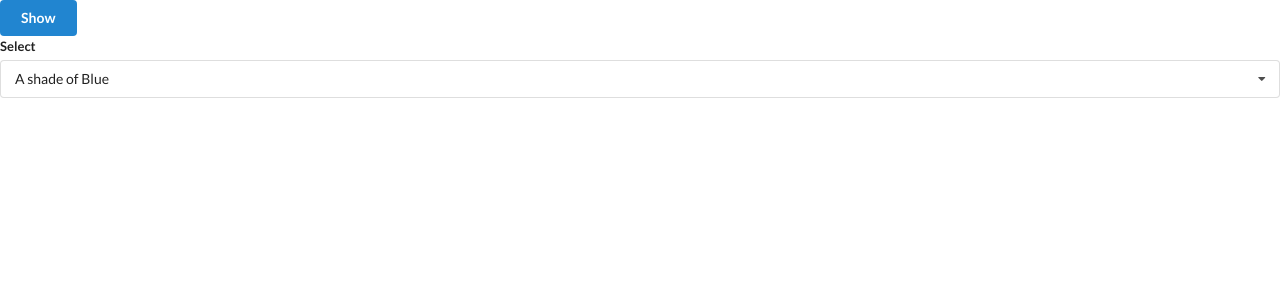
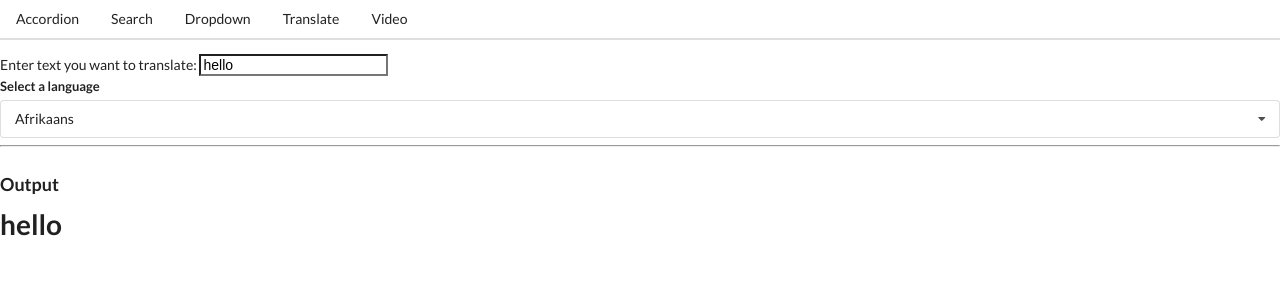
Before and after one commit to HaoWang95/react-widgets, a React (Create React App) app in the folder widgets/: page /translate in a window 1280 px wide. Shown: the top 300 px of the page. Built offline with nearby package versions, Linux system fonts and the light colour scheme; no server answers.

Commit message:
self-defined navigation

```diff
--- a/widgets/src/App.js
+++ b/widgets/src/App.js
@@ -1,9 +1,13 @@
 //import logo from './logo.svg';
 //import './App.css';
-import React from 'react';
+import React, { useState } from 'react';
 import Accordion from './components/Accordion';
 import Search from './components/Search';
 import Dropdown from './components/Dropdown';
+import Route from './components/Route';
+import Header from './components/Header';
+import Translate from './components/Translate';
+import VideoSearch from './components/Video';
 
 const items = [
   {
@@ -75,12 +79,32 @@ class App extends React.Component{
 }
 
 
-const TestApp = () => {
+
+export default () => {
+  const [selected, setSelected] = useState(options[0])
   return (
     <div>
-
+      <Header />
+      <Route path = "/">
+        <Accordion items = {items} />
+      </Route>
+      <Route path = "/search">
+        <Search />
+      </Route>
+      <Route path = "/dropdown">
+        <Dropdown
+          options = {options}
+          label = 'Select something'
+          selected = {selected}
+          onSelectedChange = {setSelected}
+         />
+      </Route>
+      <Route path = "/translate">
+        <Translate></Translate>
+      </Route>
+      <Route path = "/video">
+        <VideoSearch></VideoSearch>
+      </Route>
     </div>
-    )
-}
-
-export default App;
+  )
+};
--- a/widgets/src/components/Convert.js
+++ b/widgets/src/components/Convert.js
@@ -1,31 +1,54 @@
-import React, {useState, useEffect} from 'react';
+import React, { useState, useEffect } from 'react';
 import axios from 'axios';
 
+const google_api_key = 'AIzaSyCHUCmpR7cT_yDFHC98CZJy2LTms-IwDlM';
 
+const Convert = ({ language, text }) => {
+    const [result, setResult] = useState('hello');
+    const [delayedText, setDelayedText] = useState('hello');
 
-const Convert = ({language, text}) => {
-    const [result, setResult] = useState('');
+    // as long as the text changes, wait for 1sec then call the api
     useEffect(
-        async () => {
+        () => {
+            const textTimer = setTimeout(
+                () => {
+                    setDelayedText(text)
+                }, 1000
+            );
+            return () => {
+                clearTimeout(textTimer)
+            }
+        },[text]
+    );
+
+    useEffect(
+        () => {
             console.log('new language or text');
+            console.log(text, language);
+            // something goes wrong in doTranslation
+            const doTranslation = async () => {
                 await axios.post('https://translation.googleapis.com/language/translate/v2',
                     {},
                     {
-                    params:{
-                        q: text,
-                        target: language,
-                        key : ''
+                        params: {
+                            q: delayedText,
+                            target: language.value,
+                            key: google_api_key
                         }
                     }
                 ).then(
                     (translationResult) => {
                         console.log(translationResult)
+                        setResult(translationResult.data.data.translations[0].translatedText)
                     }
                 )
-        },[language, text]
-    )
+            };
+            doTranslation();
+        }, [language, delayedText]
+    );
     return (
         <div>
+            <h1 className = 'ui header'>{result}</h1>
         </div>
     )
 }
--- /dev/null
+++ b/widgets/src/components/Header.js
@@ -0,0 +1,26 @@
+import React, {useState, useEffect} from 'react';
+import Link from './Link';
+
+const Header = () => {
+    return (
+        <div className = "ui secondary pointing menu">
+            <Link href = "/" className = 'item'>
+                Accordion
+            </Link>
+            <Link href = '/search' className = 'item'>
+                Search
+            </Link>
+            <Link href = '/dropdown' className ='item'>
+                Dropdown
+            </Link>
+            <Link href = '/translate' className = 'item'>
+                Translate
+            </Link>
+            <Link href = '/video' className = 'item'>
+                Video
+            </Link>
+        </div>
+    )
+}
+
+export default Header;
--- /dev/null
+++ b/widgets/src/components/Link.js
@@ -0,0 +1,20 @@
+import React from 'react'
+
+const Link = ({className, href, children}) => {
+    const linkOnClick = (event) => {
+        event.preventDefault();
+        window.history.pushState({},'', href);
+
+        const navEvent = new PopStateEvent('popstate');
+        window.dispatchEvent(navEvent);
+    };
+
+
+    return (
+        <a onClick = {linkOnClick} className = {className} href = {href}>
+            {children}
+        </a>
+    )
+}
+
+export default Link;
--- /dev/null
+++ b/widgets/src/components/Route.js
@@ -0,0 +1,19 @@
+import {useState, useEffect} from 'react'
+
+const Route = ({path, children}) => {
+    const [currentPath, setCurrentPath] = useState(window.location.pathname)
+    useEffect(
+        () => {
+            const onLocationChange = () => {
+                setCurrentPath(window.location.pathname)
+            };
+            window.addEventListener('popstate', onLocationChange);
+            return () => {
+                window.removeEventListener('popstate', onLocationChange)
+            }
+        },[]
+    );
+    return window.location.pathname === path ? children : null
+}
+
+export default Route;
--- a/widgets/src/components/Translate.js
+++ b/widgets/src/components/Translate.js
@@ -1,8 +1,6 @@
-import React, {useEffect, useState, useRef} from 'react';
+import React, {useState} from 'react';
 import Convert from './Convert';
 import DropDown from './Dropdown';
-
-
 
 const options = [
     {
@@ -19,13 +17,17 @@ const options = [
     }
 ]
 
+/**
+ * The issue of Translate component, 400 bad request, probably something wrong with the api request
+ */
 const Translate = () => {
     const [language, setLanguage] = useState(options[0]);
-    const [text, setText] = useState('');
+    const [text, setText] = useState('hello');
+
     return (
         <div>
-            <label>Enter text</label>
-            <input value = {text} onChange = {setText} />
+            <label>Enter text you want to translate: </label>
+            <input type = 'text' value = {text} onChange = {event => {setText(event.target.value)}} />
             <DropDown
                 label = 'Select a language'
                 options = {options}
```
Lines whose indentation alone changed are shown as unchanged.
